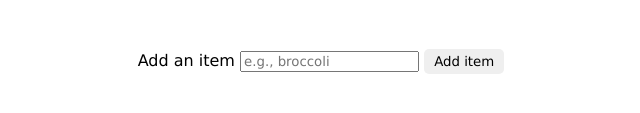
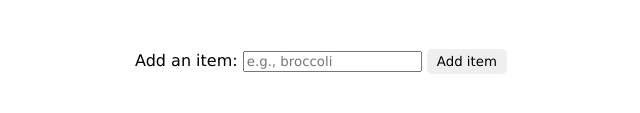
Before and after one commit to Jessieanz/LAB-5-WEB, a plain HTML site: page index.html in a window 1280 px wide. Shown: the part 151-264 px from the top of the page, 319-959 px from the left. Drawn offline with nearby package versions, Linux system fonts and the light colour scheme.

Commit message:
Update index.html

```diff
--- a/index.html
+++ b/index.html
@@ -13,7 +13,7 @@
       </h1>
       <form>
           <label>
-            Add an item
+            Add an item:
           </label>
           <input type="text" placeholder="e.g., broccoli" id="newText">
           <button class="agregar" type="submit">
```
